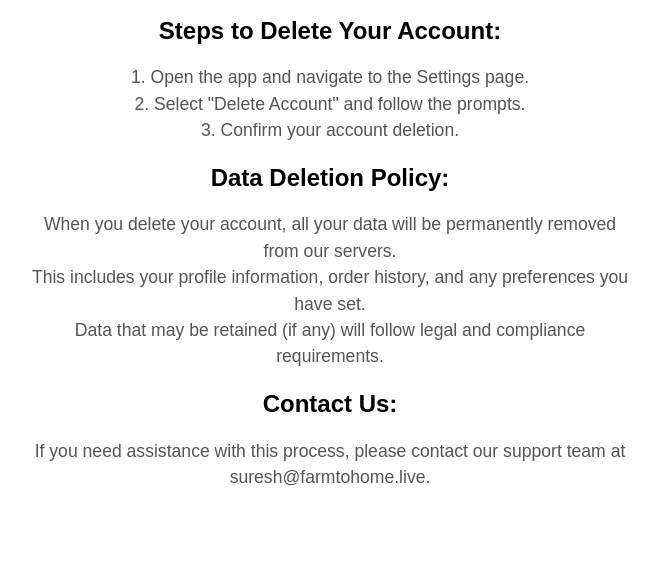
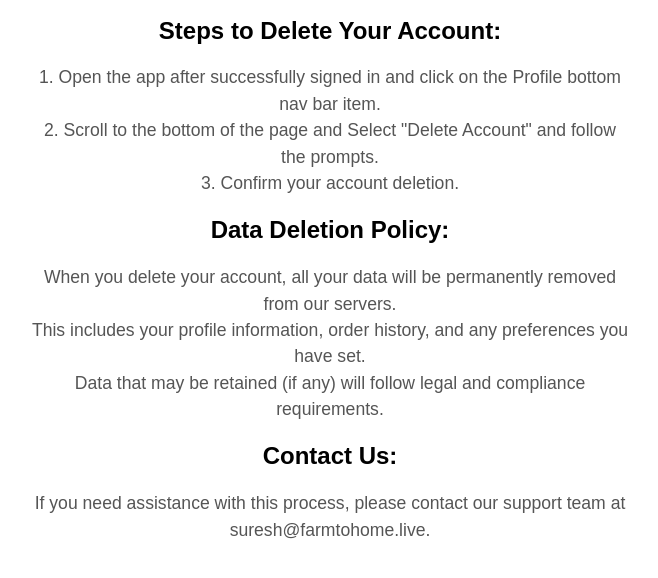
Before and after one commit to elishagithub/account-deletion-info, a plain HTML site: page index.html in a window 1280 px wide. Shown: the part 156-734 px from the top of the page, without its empty margins (310-968 px from the left). Drawn offline with Linux system fonts and the light colour scheme.

Commit message:
Update index.html

```diff
--- a/index.html
+++ b/index.html
@@ -32,8 +32,8 @@
         <p>If you wish to delete your account and associated data, please follow the steps below.</p>
         <h2>Steps to Delete Your Account:</h2>
         <p>
-            1. Open the app and navigate to the Settings page.<br>
-            2. Select "Delete Account" and follow the prompts.<br>
+            1. Open the app after successfully signed in and click on the Profile bottom nav bar item.<br>
+            2. Scroll to the bottom of the page and Select "Delete Account" and follow the prompts.<br>
             3. Confirm your account deletion.
         </p>
         <h2>Data Deletion Policy:</h2>
```
